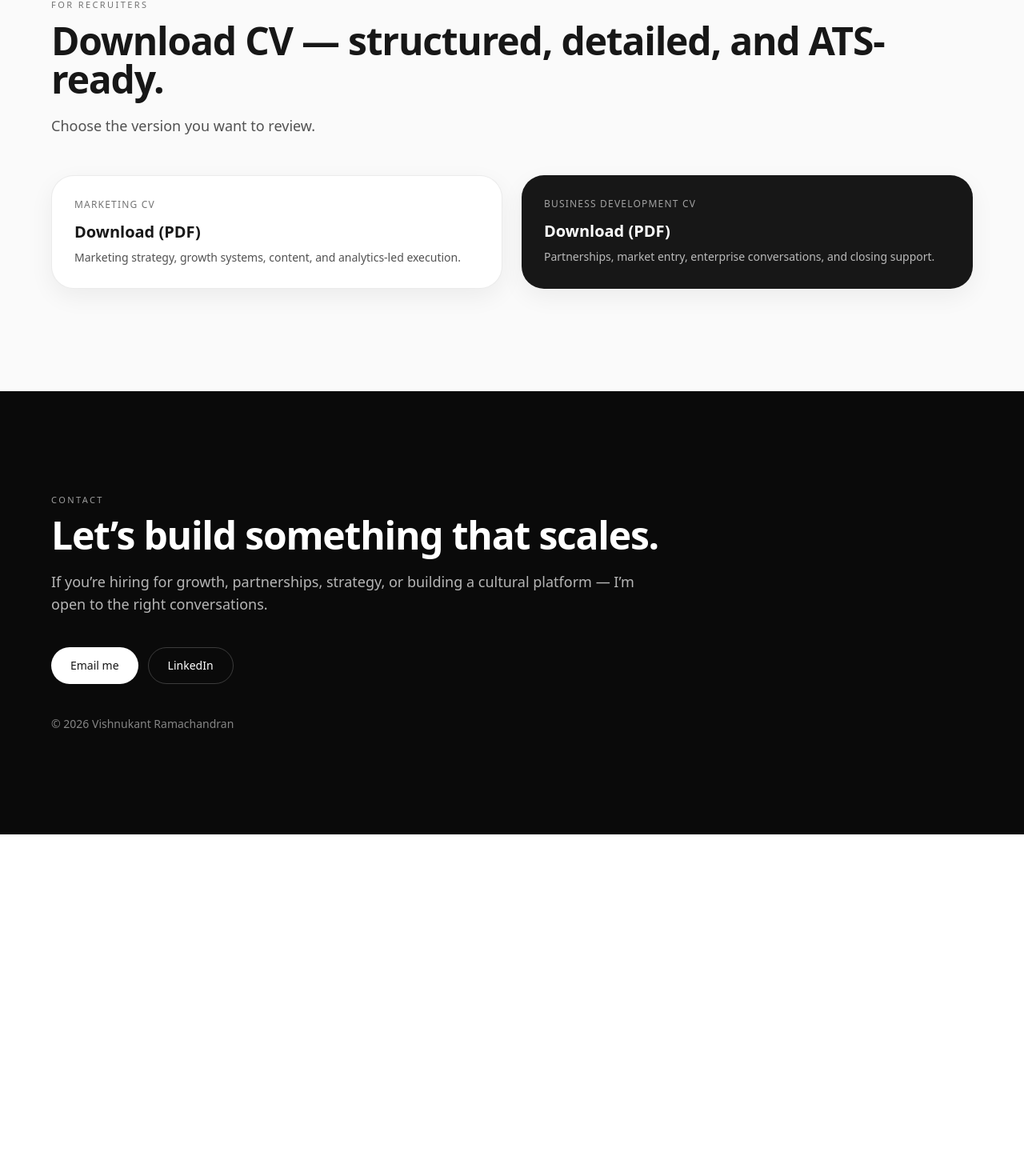
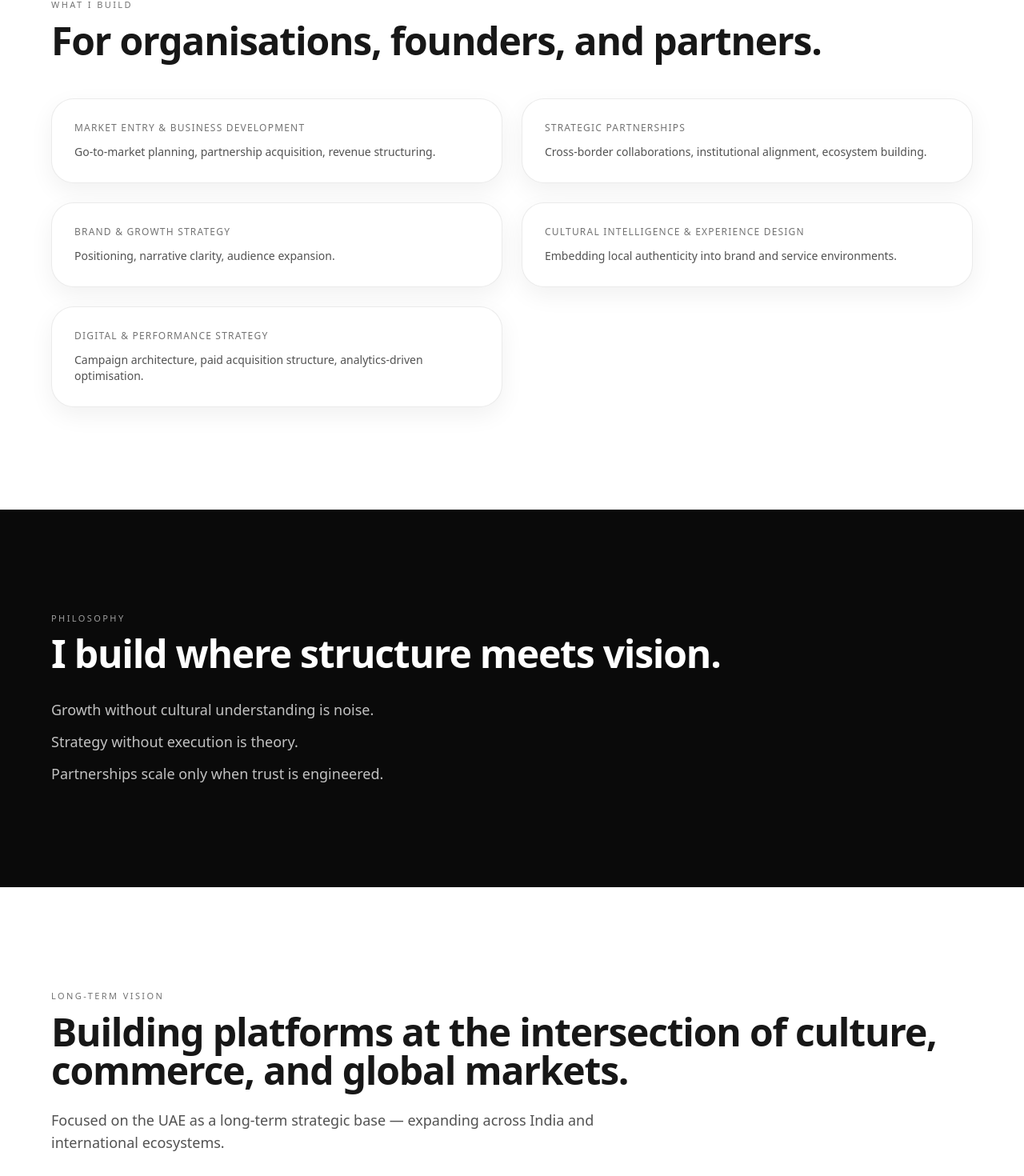
Before and after one commit to vishnukantr/vishnukantr.com, a Next.js app: page / in a window 1280 px wide. Shown: the part 4619-6089 px from the top of the page at 80% size. Before the commit the page ends 5662 px from the top, so only its background shows below. Built offline with nearby package versions, Linux system fonts and the light colour scheme.

Commit message:
Update page.js

```diff
--- a/app/page.js
+++ b/app/page.js
@@ -315,6 +315,79 @@ export default function Home() {
     </div>
   </div>
 </section>
+{/* WHAT I BUILD */}
+<section id="services" className="py-24 md:py-32 px-6 md:px-10 lg:px-14">
+  <div className="mx-auto max-w-6xl">
+    <Reveal>
+      <p className="text-[11px] tracking-[0.22em] uppercase text-neutral-500">What I Build</p>
+      <h2 className="mt-3 text-3xl md:text-5xl font-semibold tracking-tight leading-[1.05]">
+        For organisations, founders, and partners.
+      </h2>
+    </Reveal>
+
+    <Reveal>
+      <div className="mt-12 grid md:grid-cols-2 gap-6">
+        {[
+          {
+            title: "Market Entry & Business Development",
+            desc: "Go-to-market planning, partnership acquisition, revenue structuring.",
+          },
+          {
+            title: "Strategic Partnerships",
+            desc: "Cross-border collaborations, institutional alignment, ecosystem building.",
+          },
+          {
+            title: "Brand & Growth Strategy",
+            desc: "Positioning, narrative clarity, audience expansion.",
+          },
+          {
+            title: "Cultural Intelligence & Experience Design",
+            desc: "Embedding local authenticity into brand and service environments.",
+          },
+          {
+            title: "Digital & Performance Strategy",
+            desc: "Campaign architecture, paid acquisition structure, analytics-driven optimisation.",
+          },
+        ].map((s) => (
+          <div key={s.title} className="rounded-[28px] hairline bg-white p-7 softshadow">
+            <p className="text-xs tracking-widest uppercase text-neutral-500">{s.title}</p>
+            <p className="mt-3 text-sm text-neutral-600">{s.desc}</p>
+          </div>
+        ))}
+      </div>
+    </Reveal>
+  </div>
+</section>
+{/* PHILOSOPHY */}
+<section id="philosophy" className="bg-neutral-950 text-white py-24 md:py-32 px-6 md:px-10 lg:px-14">
+  <div className="mx-auto max-w-6xl">
+    <Reveal>
+      <p className="text-[11px] tracking-[0.22em] uppercase text-white/60">Philosophy</p>
+      <h2 className="mt-3 text-3xl md:text-5xl font-semibold tracking-tight leading-[1.05]">
+        I build where structure meets vision.
+      </h2>
+      <div className="mt-8 space-y-3 text-white/75 text-base md:text-lg max-w-3xl">
+        <p>Growth without cultural understanding is noise.</p>
+        <p>Strategy without execution is theory.</p>
+        <p>Partnerships scale only when trust is engineered.</p>
+      </div>
+    </Reveal>
+  </div>
+</section>
+{/* LONG-TERM VISION */}
+<section id="vision" className="py-24 md:py-32 px-6 md:px-10 lg:px-14">
+  <div className="mx-auto max-w-6xl">
+    <Reveal>
+      <p className="text-[11px] tracking-[0.22em] uppercase text-neutral-500">Long-term Vision</p>
+      <h2 className="mt-3 text-3xl md:text-5xl font-semibold tracking-tight leading-[1.05]">
+        Building platforms at the intersection of culture, commerce, and global markets.
+      </h2>
+      <p className="mt-6 text-base md:text-lg text-neutral-600 max-w-3xl">
+        Focused on the UAE as a long-term strategic base — expanding across India and international ecosystems.
+      </p>
+    </Reveal>
+  </div>
+</section>
       {/* CV DOWNLOAD */}
       <section id="cv" className="py-24 md:py-32 px-6 md:px-10 lg:px-14 bg-neutral-50">
         <div className="mx-auto max-w-6xl">
@@ -352,25 +425,33 @@ export default function Home() {
     <Reveal>
       <p className="text-[11px] tracking-[0.22em] uppercase text-white/60">Contact</p>
       <h2 className="mt-3 text-3xl md:text-5xl font-semibold tracking-tight leading-[1.05]">
-              Let’s build something that scales.
+        Let’s build something that scales with integrity.
       </h2>
+
       <p className="mt-5 text-base md:text-lg text-white/70 max-w-3xl">
-              If you’re hiring for growth, partnerships, strategy, or building a cultural platform — I’m open to the right conversations.
+        Dubai, United Arab Emirates
       </p>
 
       <div className="mt-10 flex flex-col sm:flex-row gap-3">
-              <a href="mailto:youremail@example.com"
-                className="inline-flex items-center justify-center rounded-full bg-white px-6 py-3 text-sm font-medium text-neutral-900 hover:bg-neutral-100 transition">
-                Email me
+        <a
+          href="mailto:youremail@example.com"
+          className="inline-flex items-center justify-center rounded-full bg-white px-6 py-3 text-sm font-medium text-neutral-900 hover:bg-neutral-100 transition"
+        >
+          Email
         </a>
-              <a href="https://linkedin.com"
-                target="_blank" rel="noreferrer"
-                className="inline-flex items-center justify-center rounded-full border border-white/20 px-6 py-3 text-sm font-medium text-white hover:bg-white/10 transition">
+        <a
+          href="https://linkedin.com"
+          target="_blank"
+          rel="noreferrer"
+          className="inline-flex items-center justify-center rounded-full border border-white/20 px-6 py-3 text-sm font-medium text-white hover:bg-white/10 transition"
+        >
           LinkedIn
         </a>
       </div>
 
-            <p className="mt-10 text-sm text-white/50">© {new Date().getFullYear()} Vishnukant Ramachandran</p>
+      <p className="mt-10 text-sm text-white/50">
+        © {new Date().getFullYear()} Vishnukant Ramachandran
+      </p>
     </Reveal>
   </div>
 </section>
```
Lines whose indentation alone changed are shown as unchanged.
